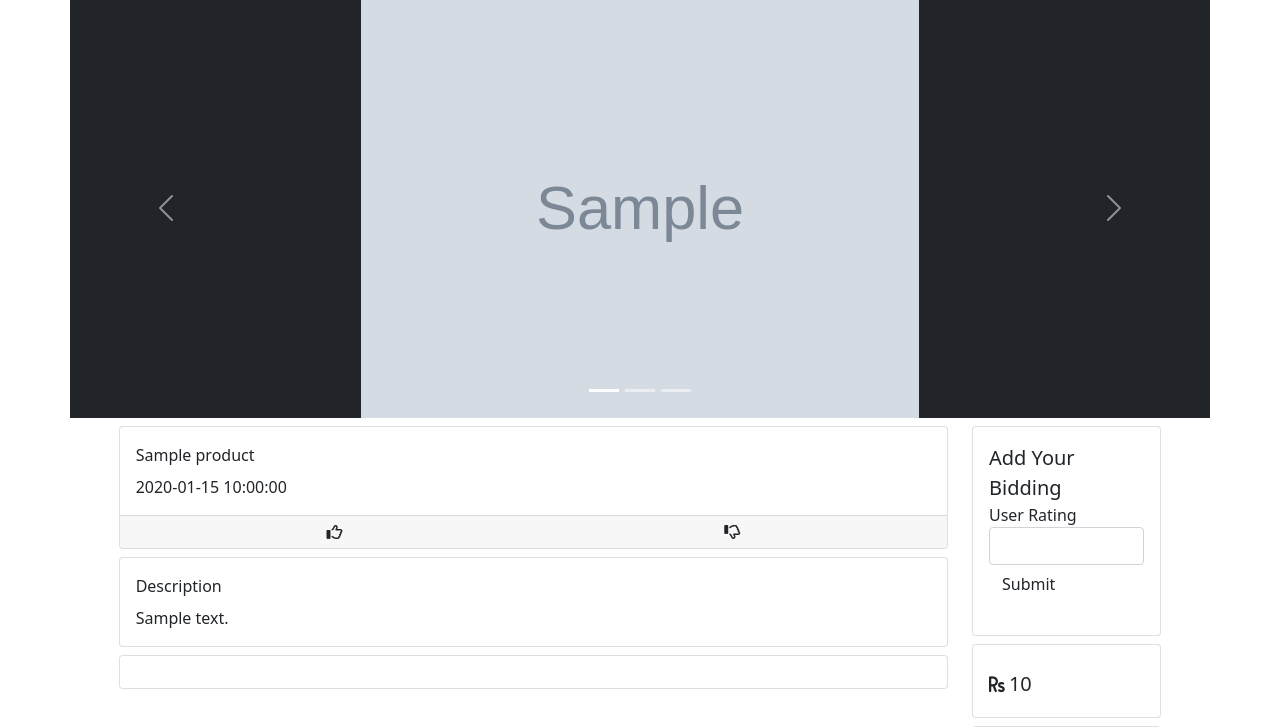
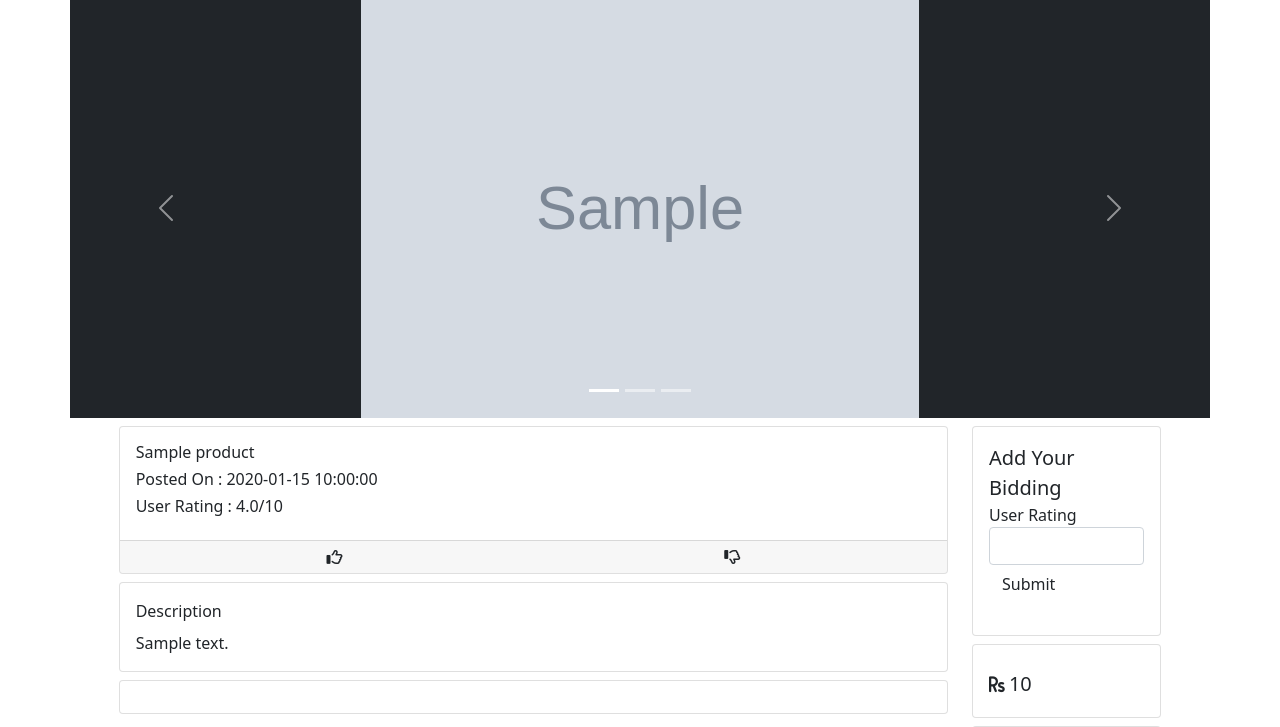
Before and after one commit to CS699-IITB-Autumn-2021/project-buzz, a Flask app: page /viewProducts/detail/1 in a window 1280 px wide. Shown: the part 71-798 px from the top of the page. Run offline with Flask 2, Linux system fonts and the light colour scheme; a user stored in the database is signed in; tables that the repository leaves empty hold one stand-in row (values such as "Sample post"); grey boxes marked "Sample" are stand-in pictures; some libraries are stand-ins or nearby versions.

Commit message:
user rating working

```diff
--- a/App/routes.py
+++ b/App/routes.py
@@ -59,7 +59,7 @@ class addBidForm(FlaskForm):
 
 class userRatingForm(FlaskForm):
     # email = StringField('Email ID ', [validators.Email(message="invalid email")])
-    bid = IntegerField("User Rating ",  [InputRequired("Put user rating here"),NumberRange(min=0, max=10, message='Please insert value between 0 and 10')])
+    rating = IntegerField("User Rating ",  [InputRequired("Put user rating here"),NumberRange(min=0, max=10, message='Please insert value between 0 and 10')])
     submit = SubmitField('Submit')
 
 @app.route('/viewProducts/detail/<productId>', methods=['GET', 'POST'])
@@ -87,11 +87,19 @@ def detail(productId):
     seller = userdetails[0][1] + " "+ userdetails[0][2]
     print("sell option",sellingOption)
     cur.execute("Select avg(rating) from rating  where user_id=\'%s\' "%(userId))
-    showRatingForm = cur.fetchall()
-    print(showRatingForm)
+    showRatingValue = cur.fetchall()[0][0]
+    print(showRatingValue)
     # return ("your product id"+productId)
     form= addBidForm()
     ratingForm = userRatingForm()
+    if ratingForm.validate_on_submit():
+        rating = ratingForm.rating.data
+        print("your bid is ",rating)
+        userid=session.get('userId')
+        cur.execute("Insert into rating(user_id,rating) values(\'%s\',%d) "%(userId,rating))
+        cur.execute("select * from rating")
+        record = cur.fetchall()
+        print("here is our rating entry",record)
     if form.validate_on_submit():
         bid = form.bid.data
         print("your bid is ",bid)
@@ -102,7 +110,7 @@ def detail(productId):
         print("here is our bid entry",record)
 
 
-    return render_template('detail.html',images=images,description =description,price =price,title=title,contact_no=contact_no ,sellingOption=sellingOption,postedon=postedon ,seller=seller,form=form,userRating= ratingForm
+    return render_template('detail.html',showRatingValue=showRatingValue ,images=images,description =description,price =price,title=title,contact_no=contact_no ,sellingOption=sellingOption,postedon=postedon ,seller=seller,form=form,userRating= ratingForm
 )
 
 
--- a/App/templates/detail.html
+++ b/App/templates/detail.html
@@ -86,9 +86,9 @@
         <div class="col-8">
             <div class="card p-0 mt-2">
                 <div class="card-body">
-                    <div class=" card-title ">{{title}}</div>
-                    <div class="card-text">{{postedon}}</div>
-
+                    <h6><div class=" card-title ">{{title}}</div>
+                    <div class="card-text"> Posted On : {{postedon}}</div>
+                    <h6>User Rating : {{showRatingValue}}/10</h6>
 
                 </div>
                 <div class="card-footer">
@@ -113,7 +113,7 @@
                 <div class="card-body">
 
 
-                </div>
+                 </div>
             </div>
 
         </div>
```
Also changed, not shown: App/static/uploads/09c4fab5-59a0-483f-bd96-107e3ed1df8e.jpeg (deleted), App/static/uploads/13b5f1ae-625c-4f20-a83d-88b98c7e0b39.jpeg (deleted), buzzDatabase.db, 2 other files.
